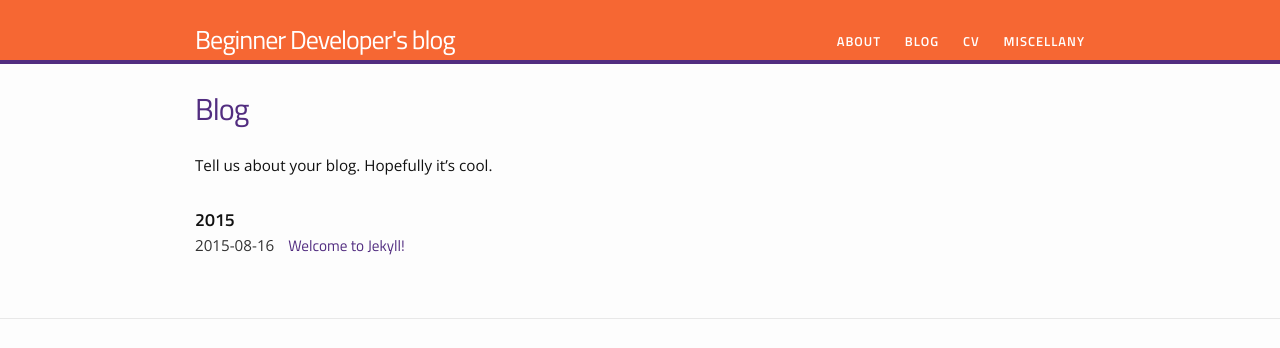
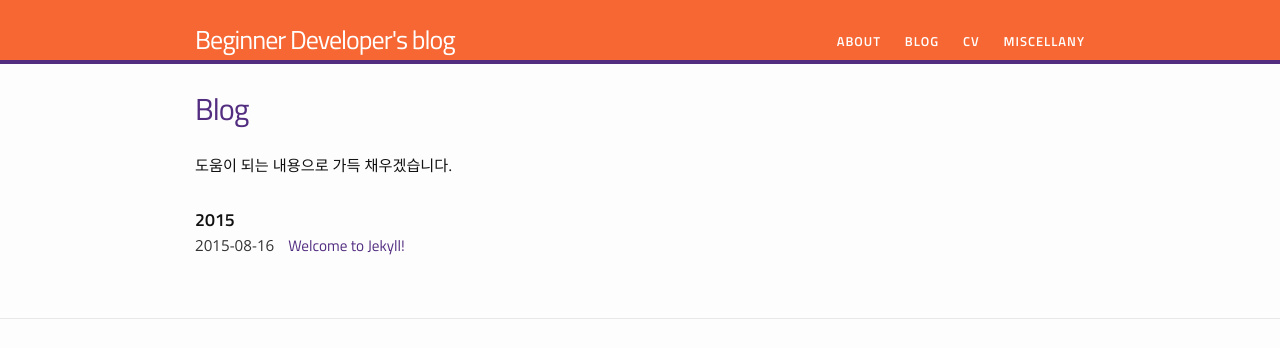
Before and after one commit to kpyopark/kpyopark.github.io, a Jekyll site: the page built from blog.md, in a window 1280 px wide. Shown: the top 348 px of the page. Built offline with Jekyll 4.4.1, drawn with Linux system fonts in a browser that asks for light colours.

Commit message:
Update blog.md

```diff
--- a/blog.md
+++ b/blog.md
@@ -4,7 +4,7 @@ title: Blog
 permalink: /blog/
 ---
 
-Tell us about your blog. Hopefully it's cool.
+도움이 되는 내용으로 가득 채우겠습니다.
 
 <ul class="listing">
 {% for post in site.posts %}
```
